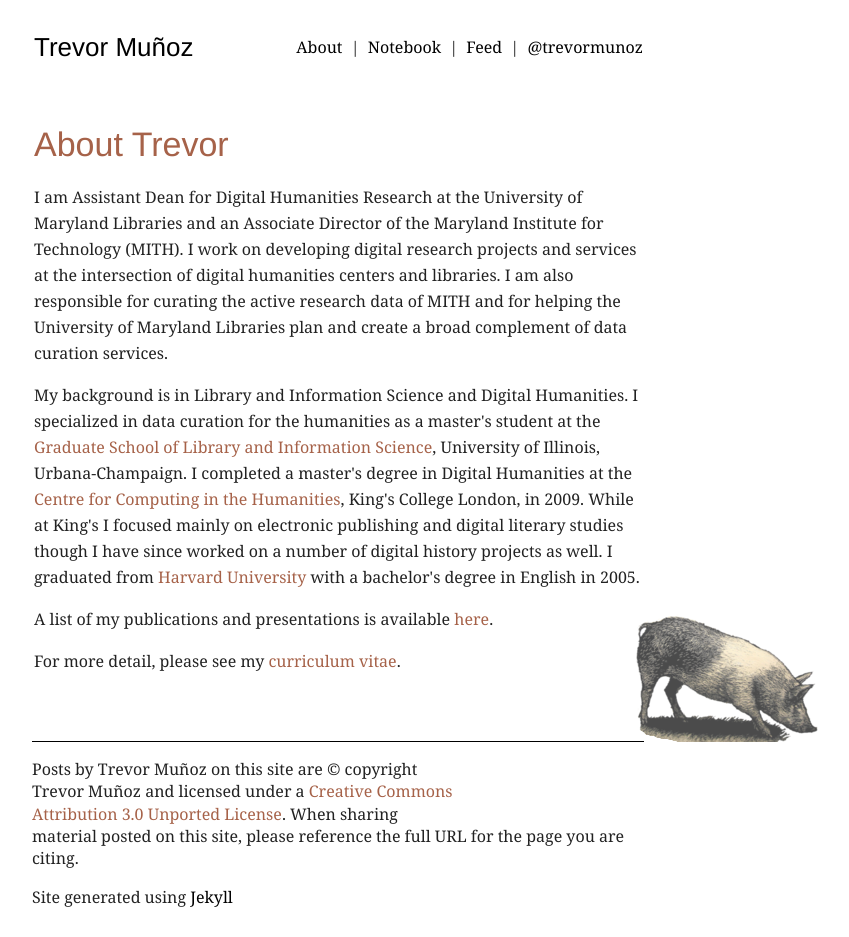
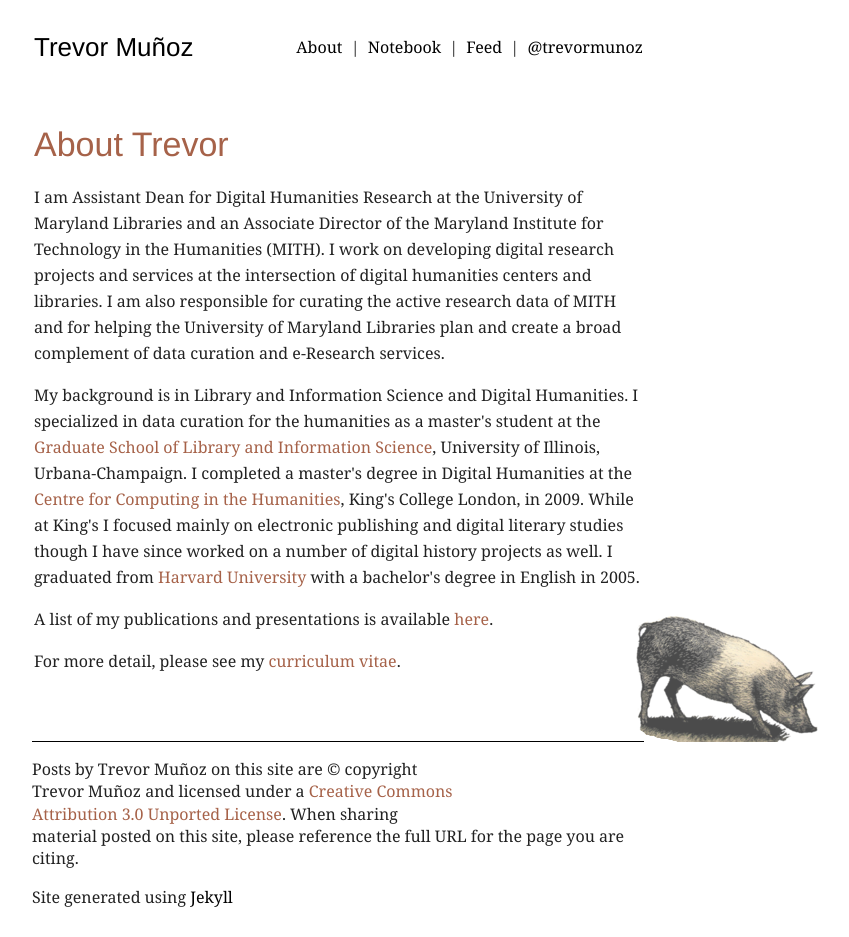
Before and after one commit to trevormunoz/calling-card, a Jekyll site: the page built from about/index.html, in a window 1280 px wide. Shown: the whole page, without its empty margins (302-1151 px from the left). Built offline with Jekyll 4.4.1, drawn with Linux system fonts in a browser that asks for light colours; nearby versions of some CDN libraries; Markdown is read by kramdown in place of the engine named in the settings.

Commit message:
Minor typo fix to about

```diff
--- a/about/index.html
+++ b/about/index.html
@@ -5,7 +5,7 @@
 
 <div class="content">
 	<h2>About Trevor</h2>
-	<p>I am Assistant Dean for Digital Humanities Research at the University of Maryland Libraries and an Associate Director of the Maryland Institute for Technology (MITH). I work on developing digital research projects and services at the intersection of digital humanities centers and libraries. I am also responsible for curating the active research data of MITH and for helping the University of Maryland Libraries plan and create a broad complement of data curation services.</p>
+	<p>I am Assistant Dean for Digital Humanities Research at the University of Maryland Libraries and an Associate Director of the Maryland Institute for Technology in the Humanities (MITH). I work on developing digital research projects and services at the intersection of digital humanities centers and libraries. I am also responsible for curating the active research data of MITH and for helping the University of Maryland Libraries plan and create a broad complement of data curation and e-Research services.</p>
 	<p>My background is in Library and Information Science and Digital Humanities. I specialized in data curation for the humanities as a master's student at the <a href="http://www.lis.illinois.edu/" target="_blank">Graduate School of Library and Information Science</a>, University of Illinois, Urbana-Champaign. I completed a master's degree in Digital Humanities at the <a href="http://www.kcl.ac.uk/schools/humanities/depts/cch" target="_blank">Centre for Computing in the Humanities</a>, King's College London, in 2009. While at King's I focused mainly on electronic publishing and digital literary studies though I have since worked on a number of digital history projects as well. I graduated from <a href="http://harvard.edu/" target="_blank">Harvard University</a> with a bachelor's degree in English in 2005.</p>
 
 	<p>A list of my publications and presentations is available <a href="/about/publications/">here</a>.</p>
```
